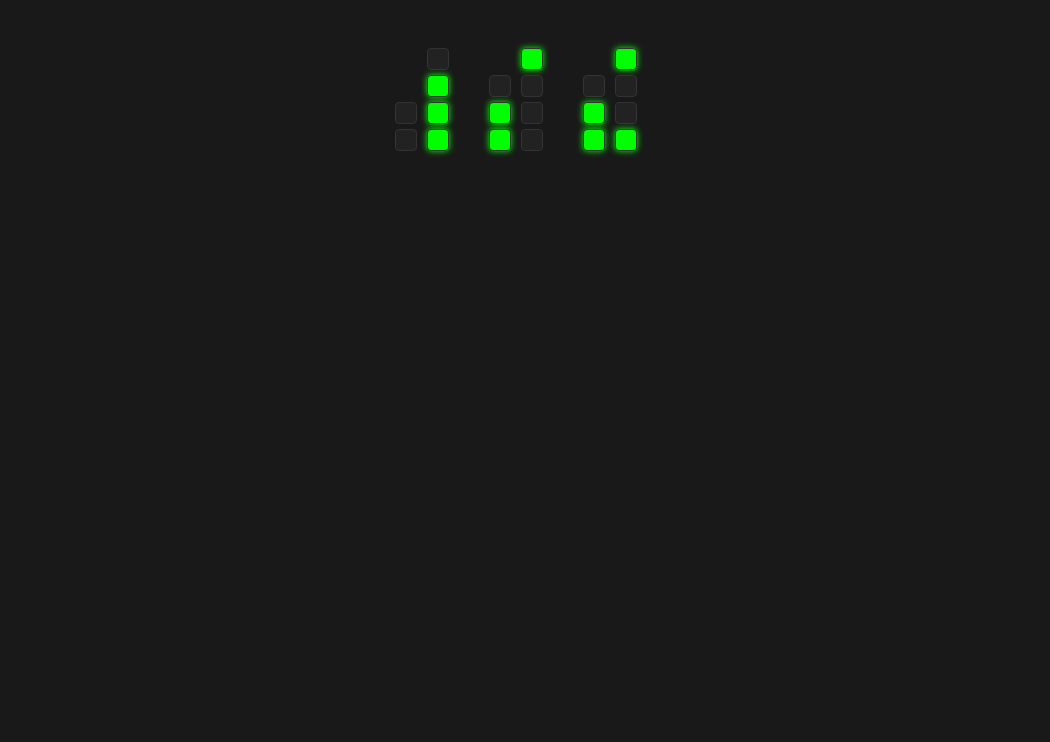
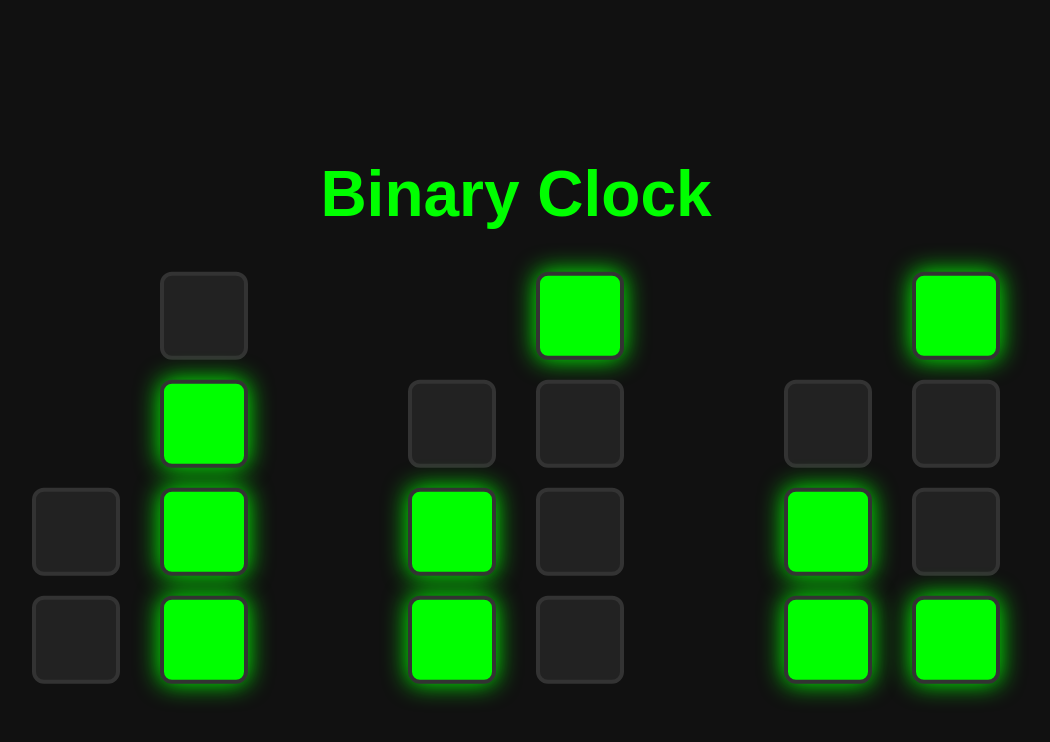
Before and after one commit to WorkSpaceGit/Binary-Clock, a plain HTML site: page index.html in a window 1280 px wide. Shown: the whole page, without its empty margins (124-1174 px from the left). Drawn offline with Linux system fonts and the light colour scheme.

Commit message:
index.html

```diff
--- a/index.html
+++ b/index.html
@@ -2,67 +2,111 @@
 <html>
 <head>
   <meta charset="UTF-8">
-  <title>Time</title>
   <style>
     body {
-      background: #191919;
+      background: #111;
       color: #0f0;
       font-family: sans-serif;
+      margin: 0;
+      overflow: hidden;
+      display: flex;
+      justify-content: center;
+      align-items: center;
+      height: 100vh;
+      width: 100vw;
+    }
+    .container {
+      transform: scale(2); /* збільшення у 2 рази */
+      transform-origin: center;
       display: flex;
       flex-direction: column;
       align-items: center;
-      padding-top: 40px;
     }
-    h1 { color: #0f0; }
+    h1 {
+      color: #0f0;
+      margin-bottom: 20px;
+    }
     .clock {
       display: flex;
-      gap: 10px;
+      gap: 20px;
       align-items: flex-end;
     }
     .digit-column {
       display: flex;
       flex-direction: column;
       justify-content: flex-end;
-      gap: 5px;
+      gap: 10px;
       align-items: center;
     }
     .bit {
-      width: 20px;
-      height: 20px;
+      width: 40px;
+      height: 40px;
       background: #222;
-      border: 1px solid #333;
-      border-radius: 4px;
+      border: 2px solid #333;
+      border-radius: 6px;
     }
     .on {
       background: #0f0;
-      box-shadow: 0 0 6px #0f0;
+      box-shadow: 0 0 12px #0f0;
     }
-    .spacer { width: 20px; }
+    .spacer { width: 40px; }
   </style>
 </head>
 <body>
-  <div class="clock" id="c"></div>
+  <div class="container">
+    <h1>Binary Clock</h1>
+    <div class="clock" id="c"></div>
+  </div>
 
   <script>
+    // --- favicon генератор ---
+    function setFavicon() {
+      const canvas = document.createElement('canvas');
+      canvas.width = 64;
+      canvas.height = 64;
+      const ctx = canvas.getContext('2d');
+
+      ctx.font = "48px monospace";
+      ctx.fillStyle = "#0f0";
+      ctx.textAlign = "center";
+      ctx.textBaseline = "middle";
+      ctx.fillText("∞", 32, 32);
+
+      const link = document.createElement('link');
+      link.rel = 'icon';
+      link.href = canvas.toDataURL('image/png');
+      document.head.appendChild(link);
+    }
+    setFavicon();
+
+    // --- побудова годинника ---
     const bitLengths = [2, 4, 3, 4, 3, 4], c = document.getElementById('c');
 
     bitLengths.forEach((n, i) => {
-      const col = Object.assign(document.createElement('div'), { className: 'digit-column' });
+      const col = document.createElement('div');
+      col.className = 'digit-column';
       col.dataset.i = i;
       col.innerHTML = '<div class="bit"></div>'.repeat(n);
       c.appendChild(col);
-      if (i === 1 || i === 3) c.appendChild(Object.assign(document.createElement('div'), { className: 'spacer' }));
+      if (i === 1 || i === 3) {
+        const spacer = document.createElement('div');
+        spacer.className = 'spacer';
+        c.appendChild(spacer);
+      }
     });
 
-    setInterval(() => {
+    function updateClock() {
       const [h, m, s] = [new Date().getHours(), new Date().getMinutes(), new Date().getSeconds()];
       [Math.floor(h/10), h%10, Math.floor(m/10), m%10, Math.floor(s/10), s%10]
         .forEach((d, i) => {
           d.toString(2).padStart(bitLengths[i], '0').split('').forEach((b, j) => {
-            c.querySelectorAll(`.digit-column[data-i="${i}"] .bit`)[j].classList.toggle('on', b === '1');
+            c.querySelectorAll(`.digit-column[data-i="${i}"] .bit`)[j]
+              .classList.toggle('on', b === '1');
           });
         });
-    }, 1000);
+    }
+    updateClock();
+    setInterval(updateClock, 1000);
   </script>
 </body>
 </html>
```
